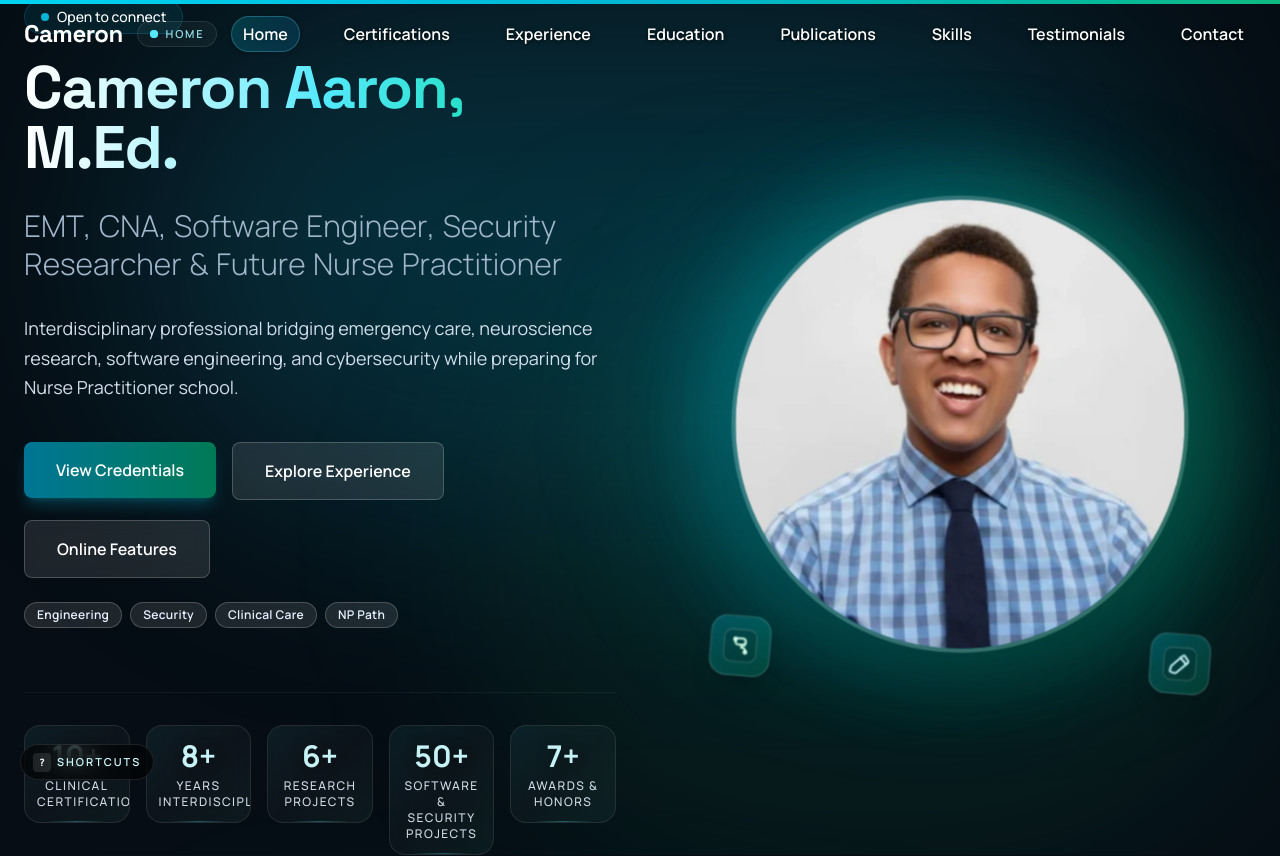
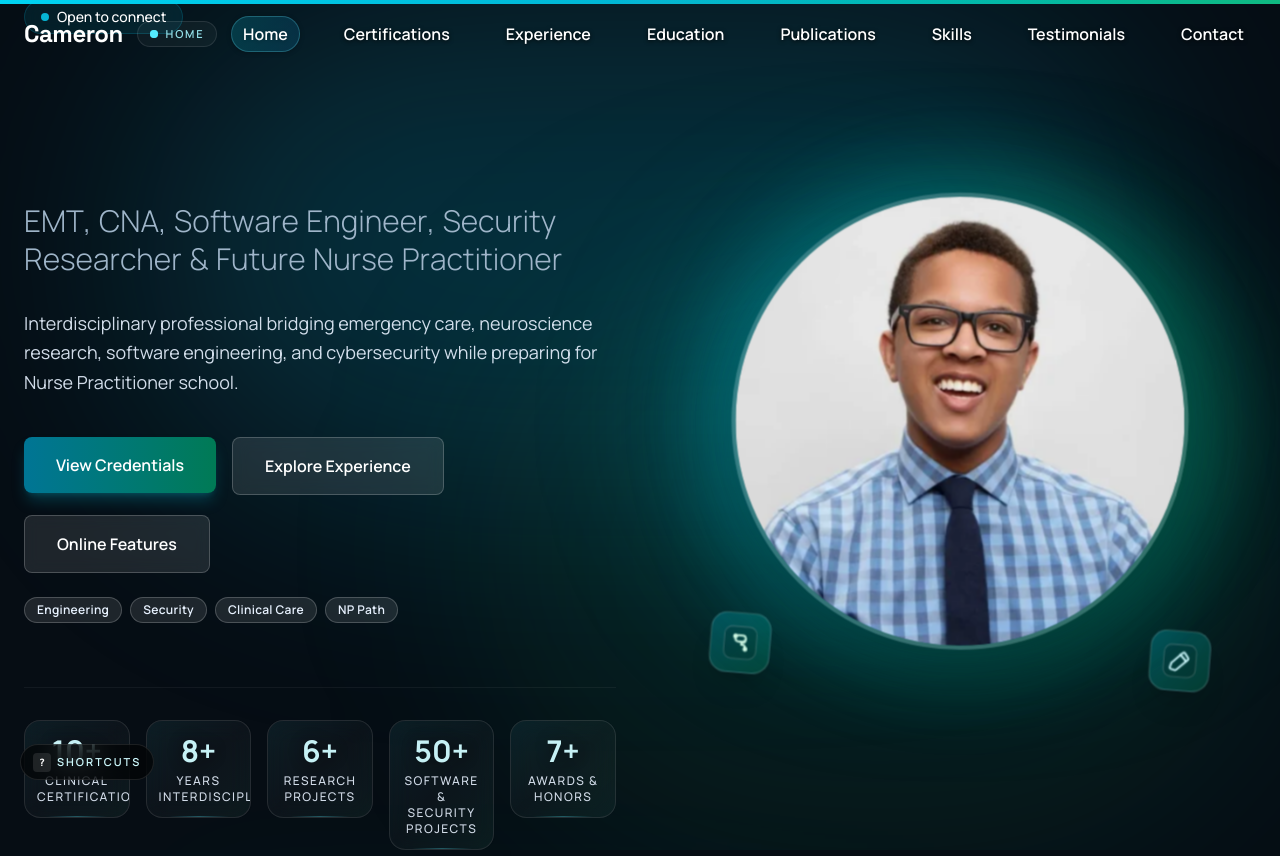
Before and after one commit to cameronaaron/cameronaaron.com, a Next.js app: page / in a window 1280 px wide. Shown: the top 856 px of the page. Built offline with nearby package versions, Linux system fonts and the light colour scheme.

Commit message:
Add trace.json file containing large dataset for analysis

```diff
--- a/src/components/ui/TypewriterEffect.tsx
+++ b/src/components/ui/TypewriterEffect.tsx
@@ -75,9 +75,16 @@ export default function TypewriterEffect({
   }, [currentIndex, skipTyping, text, typingSpeed]);
 
   return (
-    <span className={className}>
+    // position:relative + display:inline-block makes this a positioning context for
+    // the absolutely-placed visible text, while the invisible full-text span always
+    // occupies the same layout space → h1 height never changes during typing → zero CLS.
+    <span className={className} style={{ position: 'relative', display: 'inline-block' }}>
       <span className="sr-only">{text}</span>
-      <span aria-hidden="true">{displayedText || text.charAt(0)}</span>
+      {/* Always-present invisible spacer — reserves the exact dimensions the full text needs */}
+      <span aria-hidden="true" style={{ visibility: 'hidden' }}>{text}</span>
+      {/* Visible typed text + cursor overlaid at the same origin as the spacer */}
+      <span aria-hidden="true" style={{ position: 'absolute', left: 0, top: 0 }}>
+        {displayedText || text.charAt(0)}
         <motion.span
           initial={{ opacity: 0 }}
           animate={{ opacity: isComplete ? 0 : 1 }}
@@ -85,5 +92,6 @@ export default function TypewriterEffect({
           className={`inline-block w-[2px] h-[1em] bg-primary ml-1 align-middle ${cursorClassName}`}
         />
       </span>
+    </span>
   );
 }
```
Also changed, not shown: 2 other files (tests, documents, lock files or other folders). Lines whose indentation alone changed are shown as unchanged.
